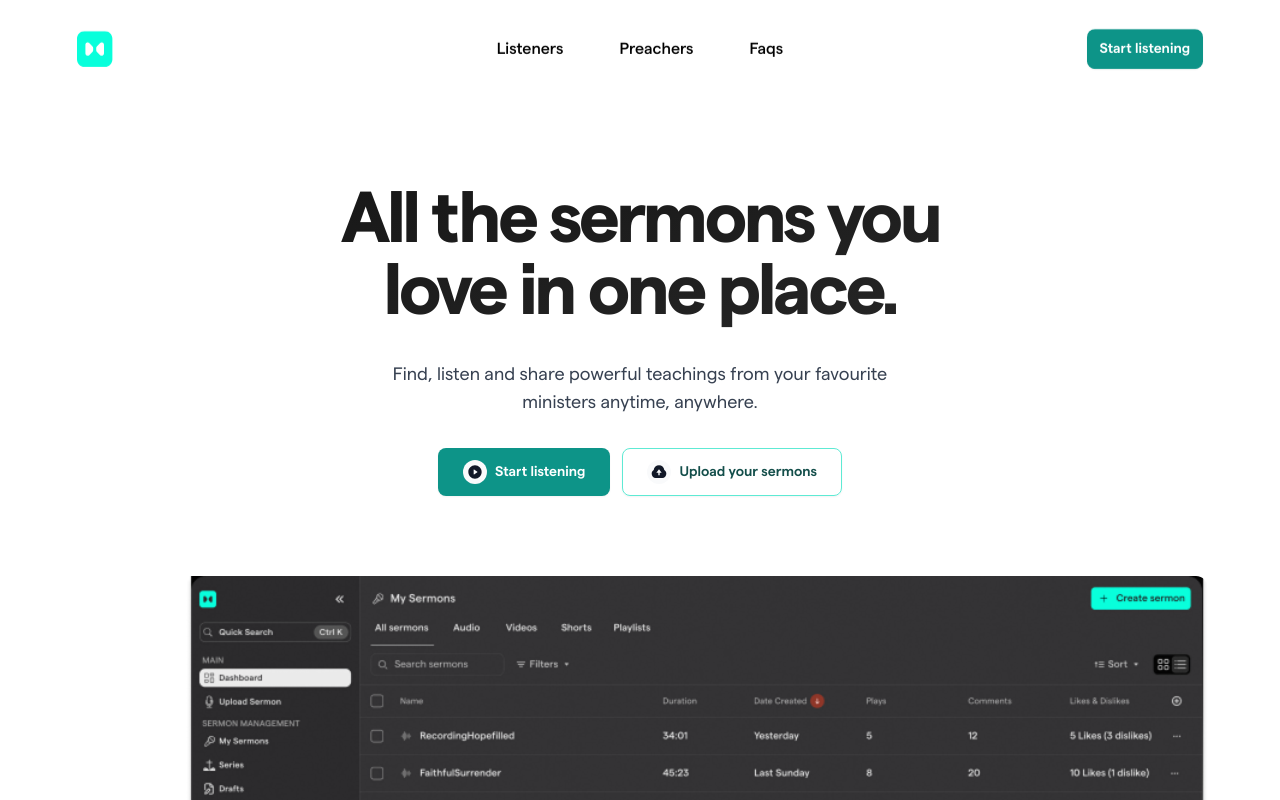
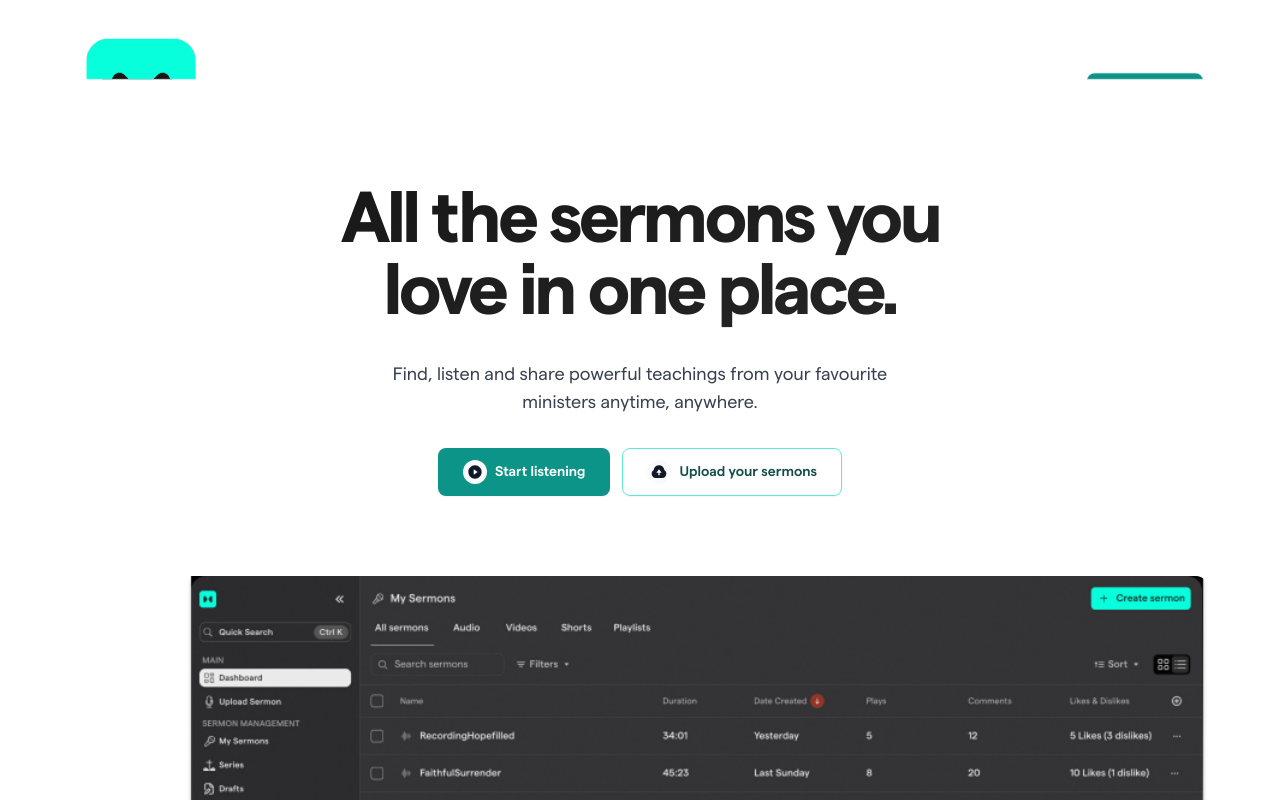
Before and after one commit to thebuildershq/troott-website, a Next.js app: page / in a window 1280 px wide. Shown: the top 800 px of the page. Built offline with nearby package versions, Linux system fonts and the light colour scheme; no server answers.

Commit message:
feat: added a better logo icon

```diff
--- a/public/TroottLogo.tsx
+++ b/public/TroottLogo.tsx
@@ -3,7 +3,7 @@ import type { ImageProps } from "next/image";
 
 export const TroottLogo = (props: Omit<ImageProps, "src" | "alt">) => (
   <Image
-    src="/images/troott-logo.svg"
+    src="/images/troott-icon.svg"
     alt="Troott Logo"
     width={100}
     height={100}
```
